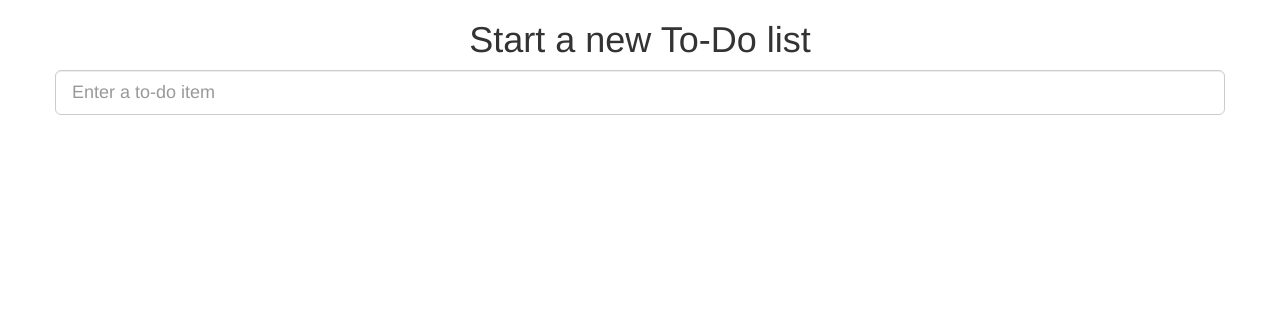
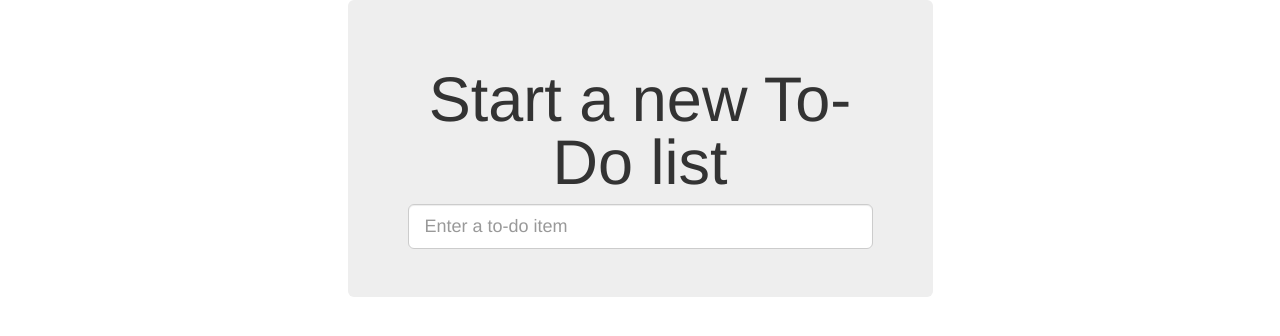
Before and after one commit to zkanda/superlist-tdd, a Django app: page / in a window 1280 px wide. Shown: the top 336 px of the page. Run offline with Django 3.2, Linux system fonts and the light colour scheme.

Commit message:
add jumbotron

```diff
--- /dev/null
+++ b/lists/static/css/base.css
@@ -0,0 +1,3 @@
+#id_new_item {
+margin-top: 2ex;
+}
--- a/lists/templates/base.html
+++ b/lists/templates/base.html
@@ -4,11 +4,12 @@
     <title>To-Do lists</title>
     <meta name="viewport" content="width=device-with, initial-scale=1.0">
     <link href="/static/css/bootstrap.min.css" rel="stylesheet" media="screen">
+    <link href="/static/base.css" rel="stylesheet" media="screen">
 </head>
 <body>
 <div class="container">
     <div class="row">
-        <div id="col-md-6 col-md-offset-3">
+        <div class="col-md-6 col-md-offset-3 jumbotron">
             <div class="text-center">
                 <h1>{% block header_text %}{% endblock %}</h1>
                 <form method="post" action="{% block form_action %}{% endblock  %}">
```
